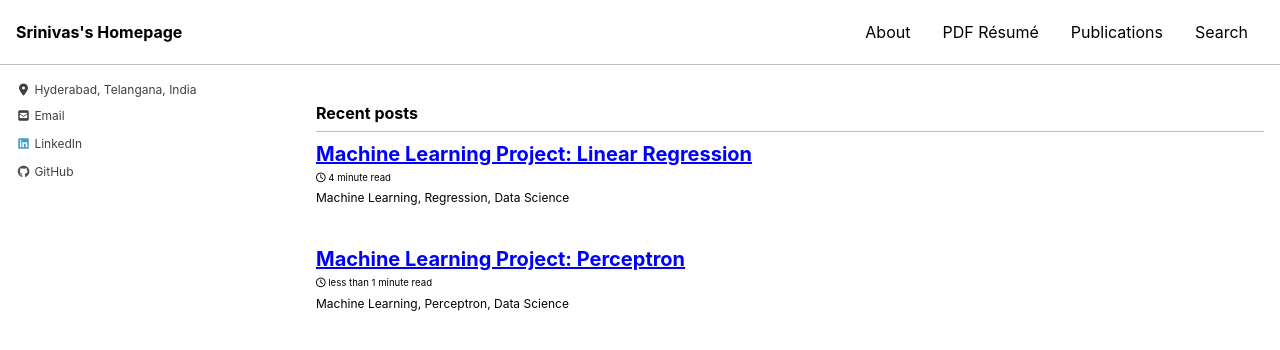
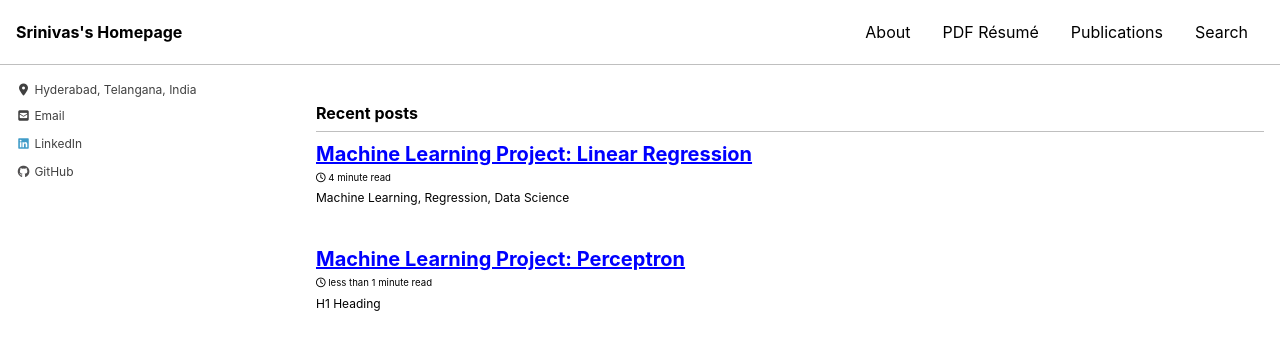
Before and after one commit to srsapireddy/srsapireddy.github.io, a Jekyll site: the page built from index.html, in a window 1280 px wide and 900 px high. Shown: the top 350 px of the window. Built offline with Jekyll 4.4.1, drawn with Linux system fonts in a browser that asks for light colours; cached includes are drawn as plain includes; nearby versions of some CDN libraries; the list of posts is cut into pages by our own code.

Commit message:
page changes

```diff
--- a/_posts/2020-02-07-perceptron.md
+++ b/_posts/2020-02-07-perceptron.md
@@ -2,9 +2,6 @@
 title: "Machine Learning Project: Perceptron"
 date: 2020-02-07
 tags: [Machine learning, data science, neural network]
-header:
-    image: "/images/perceptron/percept.jpg"
-excerpt: "Machine Learning, Perceptron, Data Science"
 ---
 
 # H1 Heading
```
